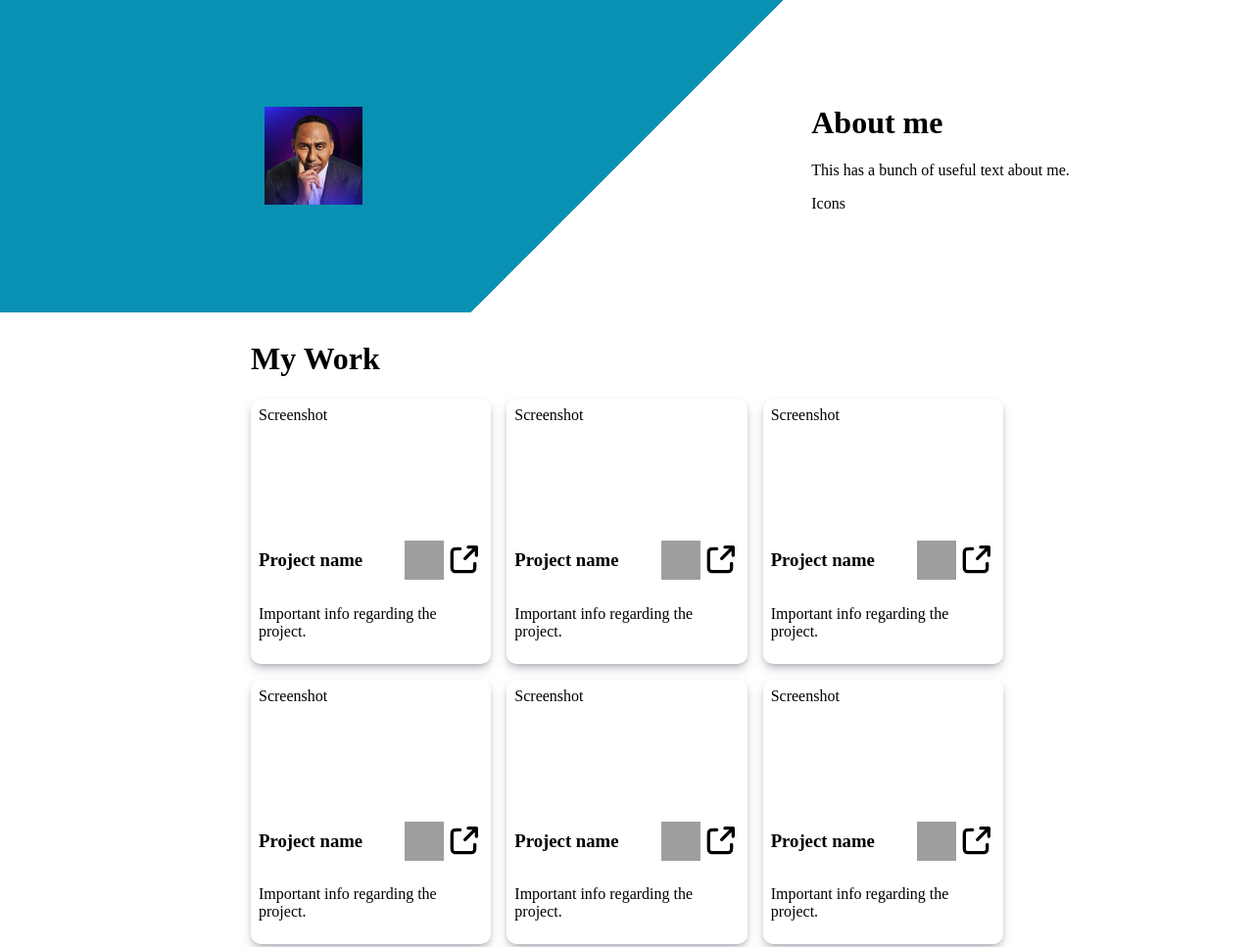
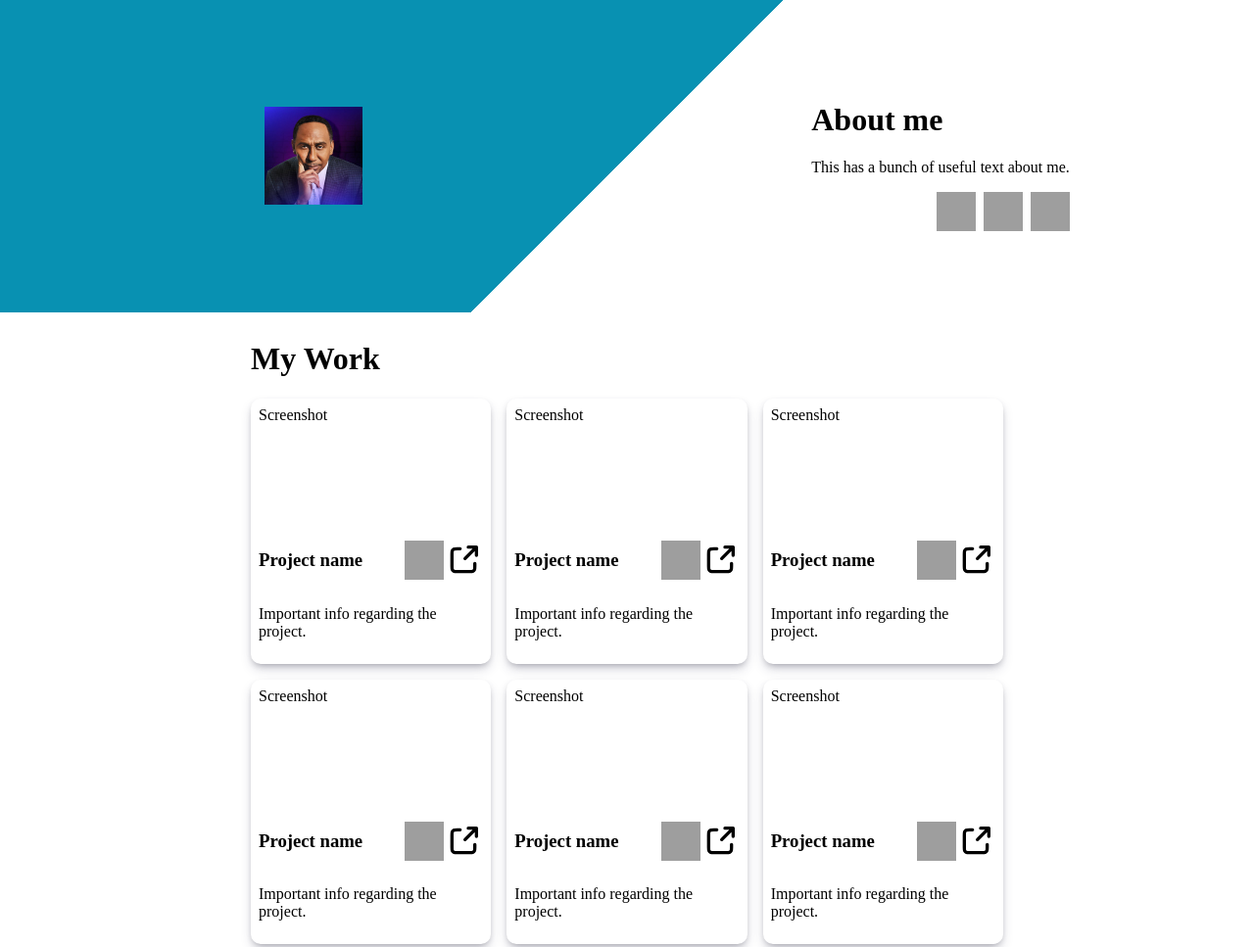
Before and after one commit to livingstonm6/odin-portfolio, a plain HTML site: page index.html in a window 1280 px wide. Shown: the top 967 px of the page at 98% size. Drawn offline with Linux system fonts and the light colour scheme; grey boxes are pictures that could not be loaded.

Commit message:
Added icons to "About Me" section.

```diff
--- a/index.html
+++ b/index.html
@@ -11,7 +11,11 @@
     <div class="blurb">
         <h1>About me</h1>
         <p>This has a bunch of useful text about me.</p>
-        <p>Icons</p>
+        <div class="blurb-icons">
+            <img class="icon" src="https://cdn.jsdelivr.net/gh/devicons/devicon@latest/icons/github/github-original.svg" alt="GitHub Icon"/>
+            <img class="icon" src="https://cdn.jsdelivr.net/gh/devicons/devicon@latest/icons/linkedin/linkedin-plain.svg" alt="LinkedIn Icon"/>
+            <img class="icon" src="https://cdn.jsdelivr.net/gh/devicons/devicon@latest/icons/twitter/twitter-original.svg" alt="Twitter/X Icon"/>
+        </div>
     </div>
 </div>
 <div class="middle">
--- a/styles.css
+++ b/styles.css
@@ -69,3 +69,9 @@ body{
     width: 40px;
     height: 40px;
 }
+
+.blurb-icons{
+    display: flex;
+    gap: 8px;
+    justify-content: end;
+}
```
